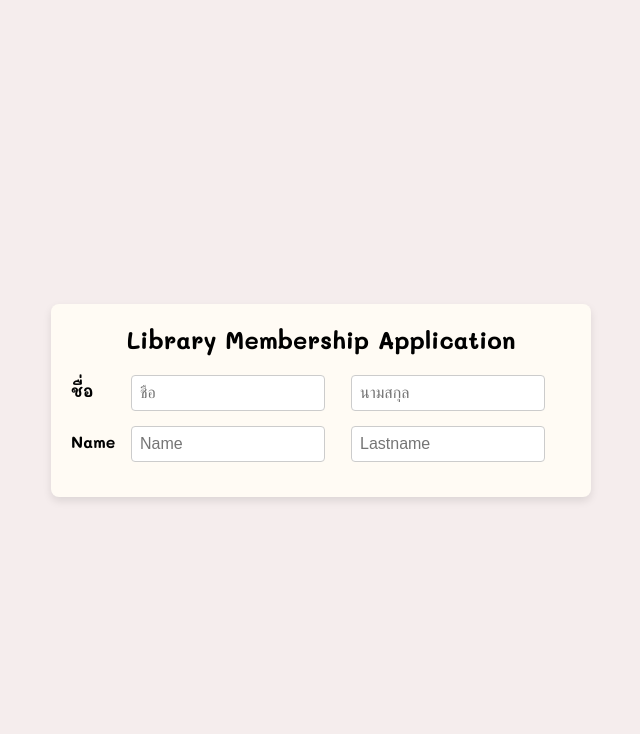
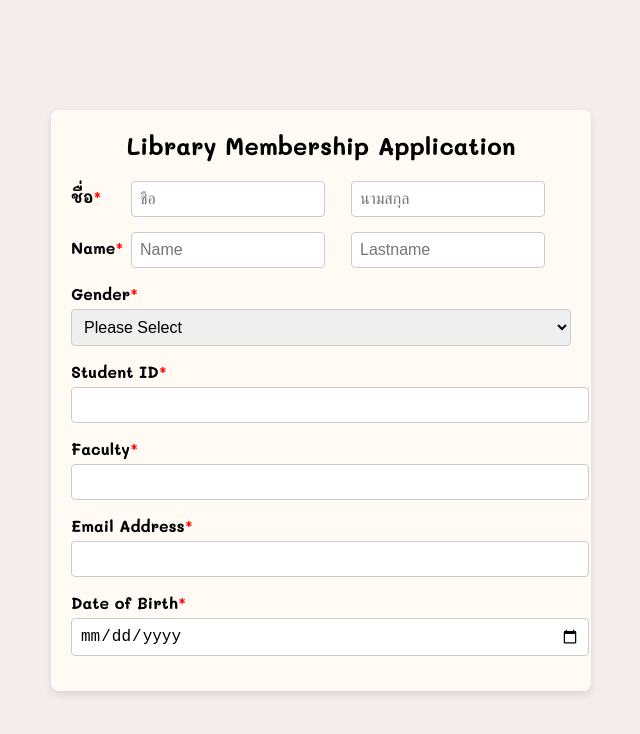
Before and after one commit to Mos00110/6709650029_LibraryMembershipApplicationForm, a plain HTML site: page index.html in a window 1280 px wide. Shown: the whole page, without its empty margins (319-959 px from the left). Drawn offline with Linux system fonts and the light colour scheme.

Commit message:
Form for id faculty email select gender and birth add * for required info

```diff
--- a/index.html
+++ b/index.html
@@ -11,14 +11,40 @@
         <h2>Library Membership Application</h2>
         <form action="#" method="POST">
             <div class="form-name">
-                <label for="name">ชื่อ</label>
+                <label for="name">ชื่อ<span style="color: red">*</span></label>
                 <input type="text" id="name" name="name" placeholder="ชื่อ" required>
                 <input type="text" id="name" name="name" placeholder="นามสกุล" required>
             </div>
             <div class="form-name">
-                <label for="name">Name</label>
+                <label for="name">Name<span style="color: red">*</label>
                 <input type="text" id="name" name="name" placeholder="Name" required>
                 <input type="text" id="name" name="name" placeholder="Lastname" required>
+            </div>
+            <div class="form-group">
+                <label for="gender">Gender<span style="color: red">*</label>
+                <select id="gender" name="gender" required>
+                    <option value="blank">Please Select</option>
+                    <option value="male">Male</option>
+                    <option value="female">Female</option>
+                    <option value="not specified">Not specified</option>
+                    <option value="other">Other</option>
+                </select>
+            </div>
+            <div class="form-group">
+                <label for="student-id">Student ID<span style="color: red">*</label>
+                <input type="text" id="student-id" name="student-id" required>
+            </div>
+            <div class="form-group">
+                <label for="faculty">Faculty<span style="color: red">*</label>
+                <input type="text" id="faculty" name="faculty" required>
+            </div>
+            <div class="form-group">
+                <label for="email">Email Address<span style="color: red">*</label>
+                <input type="email" id="email" name="email" required>
+            </div>
+            <div class="form-group">
+                <label for="dob">Date of Birth<span style="color: red">*</label>
+                <input type="date" id="dob" name="dob" required>
             </div>
     </div>
 </body>
--- a/style.css
+++ b/style.css
@@ -50,3 +50,24 @@ body {
     resize: horizontal;
     min-height: 100px;
 }
+.form-group {
+    margin-bottom: 15px;
+}
+.form-group label {
+    display: block;
+    font-weight: bold;
+    margin-bottom: 5px;
+}
+.form-group input,
+.form-group select,
+.form-group textarea {
+    width: 100%;
+    padding: 8px;
+    border: 1px solid #ccc;
+    border-radius: 4px;
+    font-size: 16px;
+}
+.form-group textarea {
+    resize: vertical;
+    min-height: 100px;
+}
```
